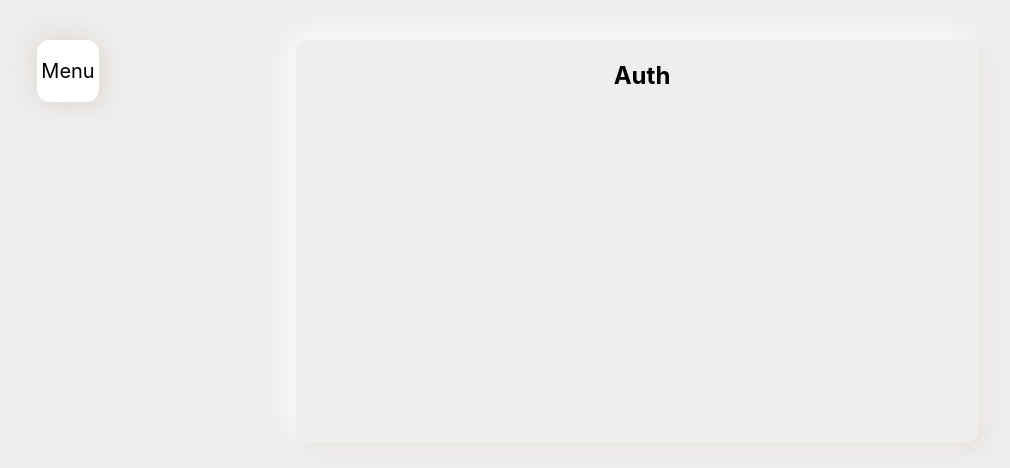
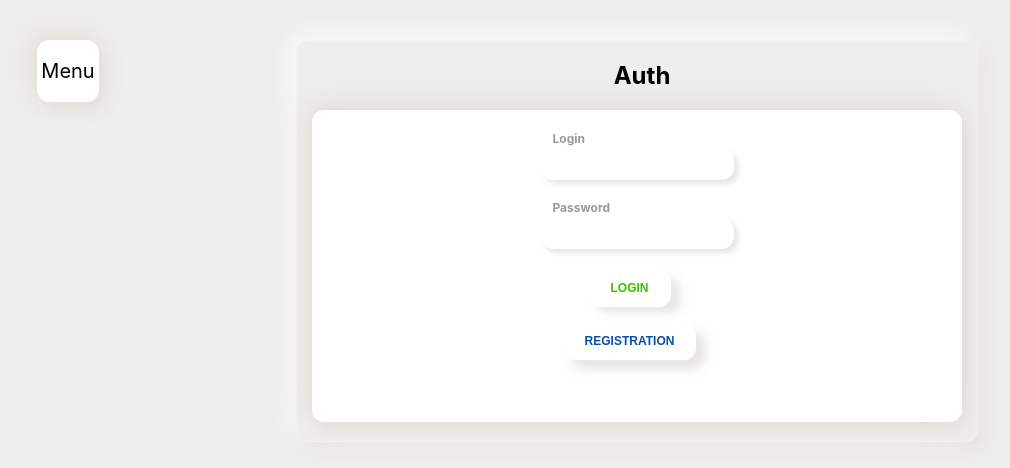
Before and after one commit to ivaneroshkin/movies-quiz, a React (Create React App) app: page /auth in a window 1280 px wide. Shown: the top 468 px of the page, without its empty margins (3-1013 px from the left). Built offline with nearby package versions, Linux system fonts and the light colour scheme.

Commit message:
feat: validate email and password fields

```diff
--- a/src/components/UI/Input/Input.tsx
+++ b/src/components/UI/Input/Input.tsx
@@ -2,6 +2,9 @@ import React from 'react';
 import classes from './Input.module.css';
 
 interface InputProps {
+  shouldValidate?: boolean;
+  touched?: any;
+  valid?: any;
   label: string;
   type?: string;
   errorMessage?: string;
--- a/src/containers/Auth/Auth.module.css
+++ b/src/containers/Auth/Auth.module.css
@@ -22,3 +22,23 @@
   box-shadow: -6px -6px 25px 0 rgba(255, 255, 255, 0.83),
     6px 6px 16px 0 rgba(217, 210, 200, 0.5);
 }
+
+.AuthForm {
+  display: flex;
+  flex-direction: column;
+  justify-content: flex-start;
+  align-items: center;
+  height: 312px;
+  padding: 20px;
+  border: 1px solid #ffffff;
+  background-color: #ffffff;
+  border-radius: 12px;
+  box-shadow: -6px -6px 25px 0 rgba(217, 210, 200, 0.5),
+    6px 6px 16px 0 rgba(217, 210, 200, 0.5);
+  margin: 0 15px;
+  box-sizing: border-box;
+}
+
+.AuthForm input {
+  margin-bottom: 20px;
+}
--- a/src/containers/Auth/Auth.tsx
+++ b/src/containers/Auth/Auth.tsx
@@ -1,17 +1,132 @@
 import React, { Component } from 'react';
 import classes from './Auth.module.css';
 
+import Button from '../../components/UI/Button/Button';
+import Input from '../../components/UI/Input/Input';
+
 interface AuthProps {}
-interface AuthState {}
+interface AuthState {
+  formControls: Array<any>;
+}
 
+type eventType = {
+  target: any;
+};
+
+function validateEmail(email: string): boolean {
+  const re = /^(([^<>()[\]\\.,;:\s@"]+(\.[^<>()[\]\\.,;:\s@"]+)*)|(".+"))@(([[0-9]{1,3}\.[0-9]{1,3}\.[0-9]{1,3}\.[0-9]{1,3}\])|(([a-zA-Z\-0-9]+\.)+[a-zA-Z]{2,}))$/;
+  return re.test(String(email).toLocaleLowerCase());
+}
 class Auth extends Component<AuthProps, AuthState> {
-  state = {};
+  state = {
+    formControls: [
+      {
+        value: '',
+        type: 'email',
+        label: 'Login',
+        errorMessage: 'Invalid login',
+        valid: false,
+        touched: false,
+        validation: {
+          required: true,
+          email: true,
+        },
+      },
+      {
+        value: '',
+        type: 'password',
+        label: 'Password',
+        errorMessage: 'Invalid password',
+        valid: false,
+        touched: false,
+        validation: {
+          required: true,
+          minLength: 6,
+        },
+      },
+    ],
+  };
+
+  loginHandler = () => {};
+
+  registerHandler = () => {};
+
+  submitHandler = (event: any) => {
+    console.log('event', event);
+    event.preventDefault();
+  };
+
+  validateControl = (value: string, validation: any): boolean => {
+    if (!validation) {
+      return true;
+    }
+
+    let isValid = true;
+
+    if (validation.required) {
+      isValid = value.trim() !== '' && isValid;
+    }
+
+    if (validation.email) {
+      isValid = validateEmail(value) && isValid;
+    }
+
+    if (validation.minLenght) {
+      isValid = value.length >= validation.minLenght && isValid;
+    }
+
+    return isValid;
+  };
+
+  onChangeHandler = (event: eventType, index: number) => {
+    const formControls = { ...this.state.formControls };
+    const control = { ...formControls[index] };
+
+    control.value = event.target.value;
+    control.touched = true;
+    control.valid = this.validateControl(control.value, control.validation);
+
+    formControls[index] = control;
+    this.setState({
+      formControls,
+    });
+  };
+
+  renderInputs = () => {
+    return Object.keys(this.state.formControls).map((controlName, index) => {
+      const control = this.state.formControls[index];
+      return (
+        <Input
+          key={control.label + index}
+          type={control.type}
+          value={control.value}
+          valid={control.valid}
+          touched={control.touched}
+          label={control.label}
+          errorMessage={control.errorMessage}
+          shouldValidate={!!control.validation}
+          onChange={(event: eventType) => this.onChangeHandler(event, index)}
+        />
+      );
+    });
+  };
 
   render() {
     return (
       <div className={classes.Auth}>
         <div className={classes.AuthWrapper}>
           <h2>Auth</h2>
+          <form onSubmit={this.submitHandler} className={classes.AuthForm}>
+            {this.renderInputs()}
+
+            <Button type="success" onClick={this.loginHandler}>
+              Login
+            </Button>
+
+            <Button type="primary" onClick={this.registerHandler}>
+              Registration
+            </Button>
+          </form>
         </div>
       </div>
     );
```
